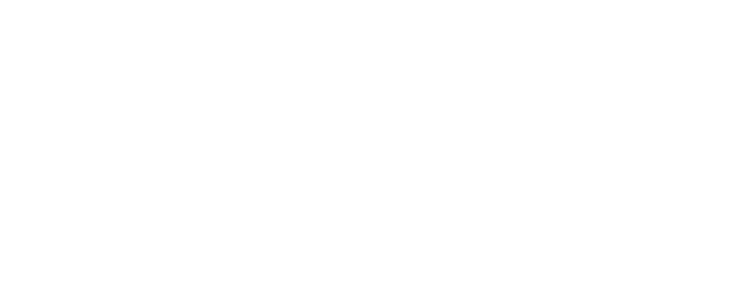
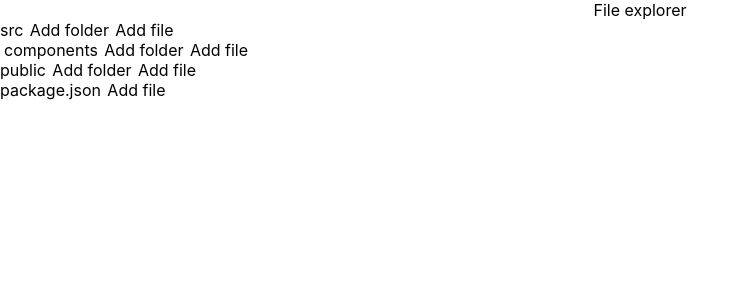
Before and after one commit to RishikeshPolasa/react-projects, a React (Create React App) app: page /fileExplorer in a window 1280 px wide. Before the commit this address had no page. Shown: the top 300 px of the page, without its empty margins (0-746 px from the left). Built offline with nearby package versions, Linux system fonts and the light colour scheme.

Commit message:
added file explorer component

```diff
--- a/src/App.js
+++ b/src/App.js
@@ -9,6 +9,7 @@
 import OTPField from "./OTPField";
 import Accordian from "./Accordian/index";
 import TabComponent from "./TabComponent/TabComponent";
+import FileExplorer from "./FileExplorer/FileExplorer";
 const Home = () => (
   <>
     <h1>Home</h1>
@@ -30,6 +31,9 @@
     <div>
       <Link to="/tab-component">Tab Component</Link>
     </div>
+    <div>
+      <Link to="/fileExplorer">File Explorer</Link>
+    </div>
   </>
 );
 function App() {
@@ -46,6 +50,7 @@
           <Route path="/otpfield" element={<OTPField length={4} />} />
           <Route path="/accordian" element={<Accordian />} />
           <Route path="/tab-component" element={<TabComponent />} />
+          <Route path="/fileExplorer" element={<FileExplorer />} />
         </Routes>
       </Router>
     </div>
--- /dev/null
+++ b/src/FileExplorer/FileExplorer.jsx
@@ -0,0 +1,117 @@
+import React, { useState } from "react";
+import data from "./data.json";
+import { Wrapper, NameWrapper, PopupWrapper, Input, Popup } from "./Style";
+
+function FileExplorer() {
+  const [nodes, setNodes] = useState(data);
+  const [addNode, setAddNode] = useState({});
+  const [popup, setPopup] = useState(false);
+  console.log(nodes);
+  const renderChildren = (children, mar) => {
+    return children?.map((child) => {
+      return (
+        <Wrapper margin={mar}>
+          <NameWrapper>
+            <div>{child?.name}</div>
+            {child?.isFolder && (
+              <div onClick={() => handlePopup(child?.path, true)}>
+                Add folder
+              </div>
+            )}
+            <div onClick={() => handlePopup(child?.path, false)}>Add file</div>
+          </NameWrapper>
+          {renderChildren(child?.children, mar + 4)}
+        </Wrapper>
+      );
+    });
+  };
+
+  const handleAddNode = (node, curNodes, path) => {
+    //path: src/components
+    //node is login folder
+    const pathParts = path.split("/");
+    const curNode = pathParts[0];
+    const restPath = pathParts?.slice(1)?.join("/");
+    // debugger;
+    return curNodes.map((cur) => {
+      if (cur?.name === curNode) {
+        if (!restPath) {
+          return {
+            ...cur,
+            children: [...cur.children, node],
+          };
+        } else {
+          return {
+            ...cur,
+            children: handleAddNode(node, cur.children, restPath),
+          };
+        }
+      }
+      return cur;
+    });
+  };
+
+  const handleSubmitNode = () => {
+    const name = addNode?.name;
+    if (!name) {
+      alert("please add the name for file/folder");
+      return;
+    }
+    const updatedNode = {
+      ...addNode,
+      path: addNode?.path + "/" + name,
+      children: [],
+    };
+    debugger;
+    setNodes((prev) => handleAddNode(updatedNode, prev, addNode.path));
+    setPopup(false);
+    setAddNode({});
+  };
+
+  const handlePopup = (path, isFolder) => {
+    setPopup(true);
+    setAddNode((prev) => ({
+      ...prev,
+      path,
+      isFolder,
+    }));
+  };
+  console.log(addNode);
+  return (
+    <div>
+      File explorer
+      {nodes.map((f) => {
+        return (
+          <Wrapper>
+            <NameWrapper>
+              <div>{f?.name}</div>
+              {f?.isFolder && (
+                <div onClick={() => handlePopup(f?.path, true)}>Add folder</div>
+              )}
+              <div onClick={() => handlePopup(f?.path, false)}>Add file</div>
+            </NameWrapper>
+            {renderChildren(f?.children, 4)}
+          </Wrapper>
+        );
+      })}
+      <Popup popup={popup}>
+        <PopupWrapper>
+          <div onClick={() => setPopup(false)}>close</div>
+          <Input
+            value={addNode?.name ?? ""}
+            onChange={(e) =>
+              setAddNode((prev) => ({
+                ...prev,
+                name: e.target.value,
+              }))
+            }
+            required
+          />
+          <button onClick={() => handleSubmitNode()}>Add node</button>
+        </PopupWrapper>
+      </Popup>
+    </div>
+  );
+}
+
+export default FileExplorer;
--- /dev/null
+++ b/src/FileExplorer/Style.jsx
@@ -0,0 +1,28 @@
+import styled from "styled-components";
+
+export const Wrapper = styled.div`
+  display: column;
+  gap: 0.4rem;
+  text-align: left;
+  margin-left: ${({ margin }) => margin + "px"};
+`;
+export const NameWrapper = styled.div`
+  display: flex;
+  gap: 0.4rem;
+`;
+export const PopupWrapper = styled.div`
+  position: fixed;
+  top: 50%;
+  left: 50%;
+  transform: translate(-50%, -50%);
+  border: 1px solid red;
+  width: 15rem;
+  height: 10rem;
+  z-index: 1;
+  background-color: white;
+`;
+
+export const Input = styled.input``;
+export const Popup = styled.div`
+  display: ${({ popup }) => (popup ? "block" : "none")};
+`;
--- /dev/null
+++ b/src/FileExplorer/data.json
@@ -0,0 +1,29 @@
+ [
+    {
+        "name":"src",
+        "isFolder":true,
+        "path":"src",
+        "children":[
+            {
+                "name":"components",
+                "isFolder":true,
+                "path":"src/components",
+                "children":[
+
+                ]
+            }
+        ]
+    },
+    {
+        "name":"public",
+        "isFolder":true,
+        "path":"public",
+        "children":[]
+    },
+    {
+        "name":"package.json",
+        "isFolder":false,
+        "path":"package.json",
+        "children":[]
+    }
+]
```
